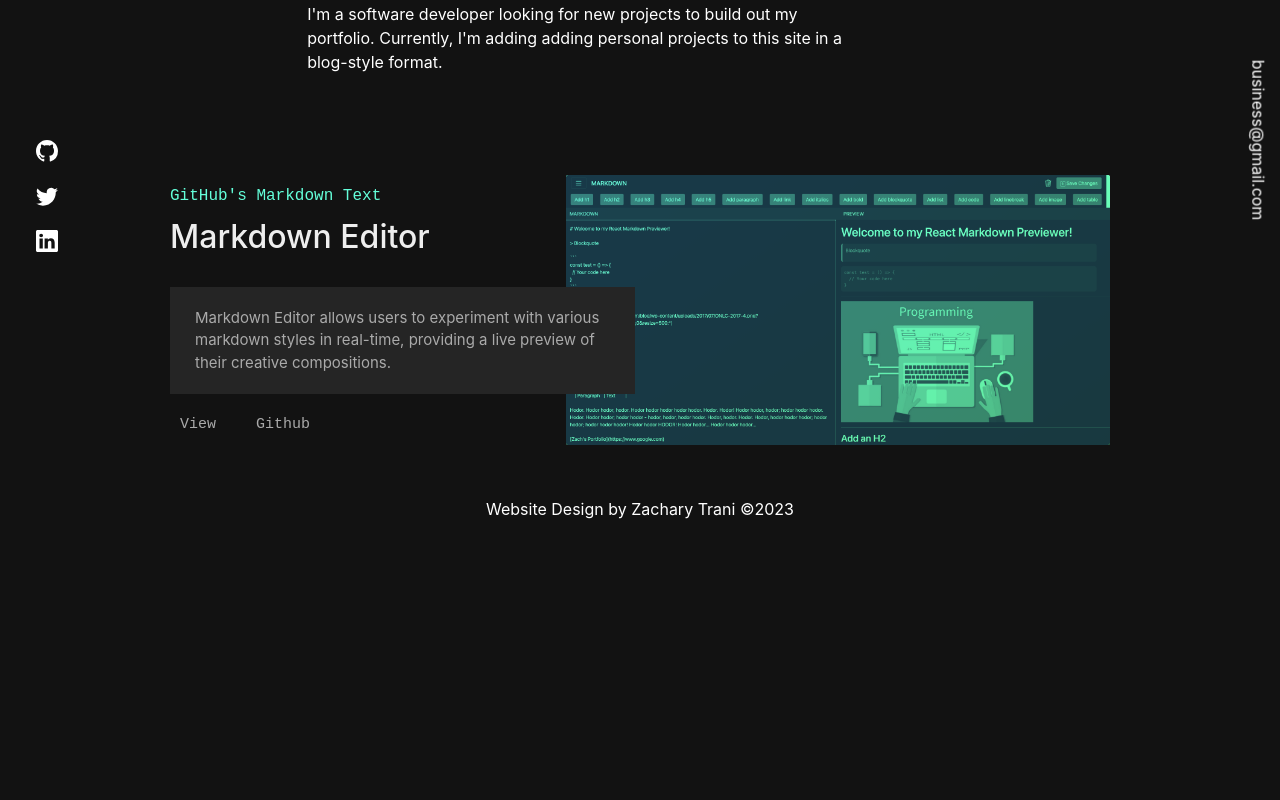
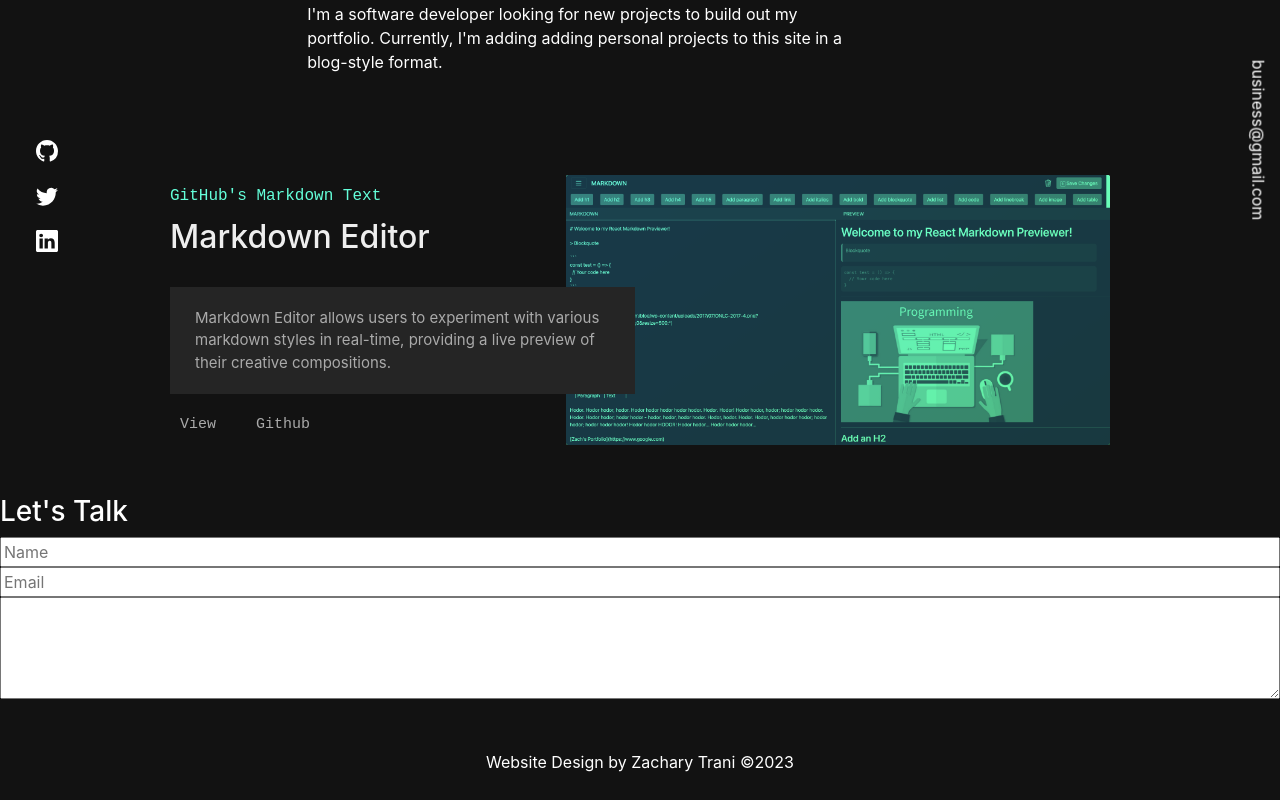
Before and after one commit to Zach-Trani/portfolio, a React (Create React App) app: page / in a window 1280 px wide. Shown: the part 433-1233 px from the top of the page. Before the commit the page ends 979 px from the top, so only its background shows below. Built offline with nearby package versions, Linux system fonts and the light colour scheme; the HTML template or start-up script is replaced by a standard one.

Commit message:
Add contact container

```diff
--- a/src/App.tsx
+++ b/src/App.tsx
@@ -2,12 +2,14 @@ import React from "react";
 import { Navbar } from "./Components/Layout/Navbar";
 import { Greeting } from "./Components/Layout/Greeting";
 import { Footer } from "./Components/Layout/Footer";
+import { Contact } from "./Components/Layout/Contact";
 
 function App() {
   return (
     <div className="App">
       <Navbar />
       <Greeting />
+      <Contact />
       <Footer />
     </div>
   );
--- /dev/null
+++ b/src/Components/Layout/Contact.tsx
@@ -0,0 +1,12 @@
+export const Contact = () => {
+    return (
+        <div className="contact-container">
+            <form className="d-flex flex-column">
+                <h3>Let's Talk</h3>
+                <input type="text" placeholder="Name"></input>
+                <input type="text" placeholder="Email"></input>
+                <textarea rows={4}></textarea>
+            </form>
+        </div>
+    )
+}
--- a/src/Components/Layout/Greeting.tsx
+++ b/src/Components/Layout/Greeting.tsx
@@ -1,5 +1,6 @@
 import { ImageRight } from "../Projects/ImageRight";
 import "./Greeting.css";
+
 
 // Greeting component renders the header of the page and shows the first content a user looks at.
 export const Greeting = () => {
```
